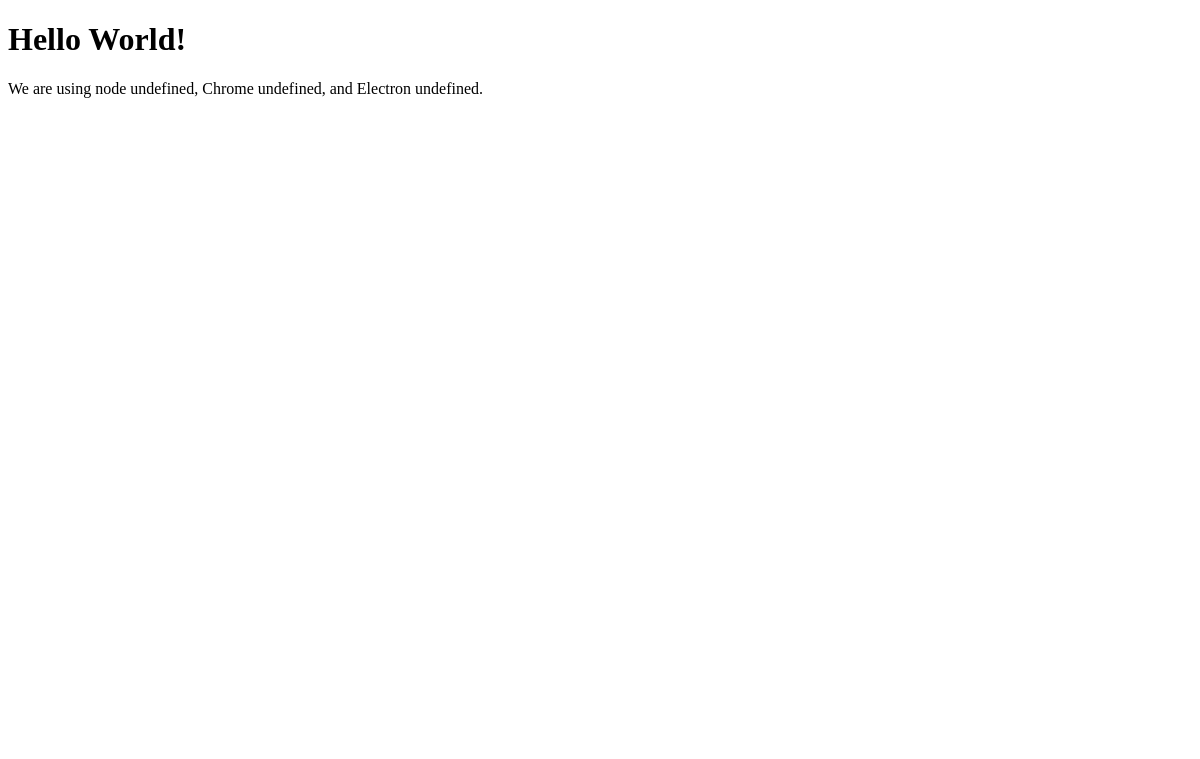
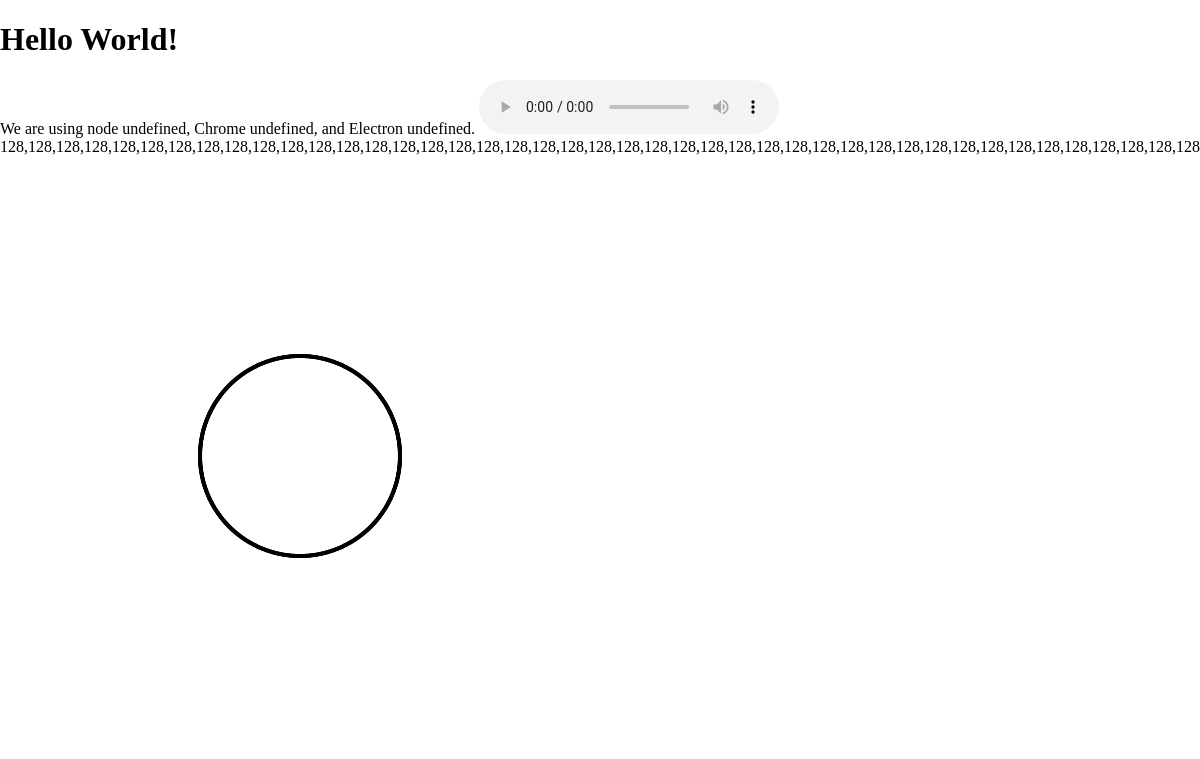
Before and after one commit to Groxot/musgo, an Electron app: page index.html in a window 800 px wide. Shown: the top 759 px of the page, 1200 px wide, since content can reach past the window. Drawn offline with Linux system fonts and the light colour scheme.

Commit message:
first eq

```diff
--- a/index.html
+++ b/index.html
@@ -3,11 +3,20 @@
   <head>
     <meta charset="UTF-8">
     <title>Hello World!</title>
+    <link rel="stylesheet" href="style.css">
+
   </head>
   <body>
     <h1>Hello World!</h1>
     We are using node <script>document.write(process.versions.node)</script>,
     Chrome <script>document.write(process.versions.chrome)</script>,
     and Electron <script>document.write(process.versions.electron)</script>.
+    <audio controls>
+      <source src="music/1.mp3" type="audio/mpeg">
+    Your browser does not support the audio element.
+    </audio>
+    <div id="color"></div>
+    <canvas id="canvas" width=600 height=600></canvas>
   </body>
+   <script src="lib/audio.js"></script>
 </html>
--- /dev/null
+++ b/lib/audio.js
@@ -0,0 +1,72 @@
+var audioCtx = new (window.AudioContext || window.webkitAudioContext)();
+var myAudio = document.querySelector('audio');
+var visual = document.querySelector('#color');
+// Create a MediaElementAudioSourceNode
+// Feed the HTMLMediaElement into it
+var source = audioCtx.createMediaElementSource(myAudio);
+
+// Create a gain node
+var analys = audioCtx.createAnalyser();
+
+analys.fftSize = 2048;
+var bufferLength = analys.frequencyBinCount;
+var dataArray = new Uint8Array(bufferLength);
+analys.getByteTimeDomainData(dataArray);
+
+///////
+var canvas=document.getElementById("canvas");
+var context=canvas.getContext("2d");
+
+var dotsPerCircle=1024;
+
+var interval=(Math.PI*2)/dotsPerCircle;
+var centerX=300;
+var centerY=300;
+var radius=100;
+
+
+///////
+
+(function() {
+  var requestAnimationFrame = window.requestAnimationFrame || window.mozRequestAnimationFrame ||
+                              window.webkitRequestAnimationFrame || window.msRequestAnimationFrame;
+  window.requestAnimationFrame = requestAnimationFrame;
+})();
+var a,b,c = 0;
+function step(timestamp) {
+
+   context.clearRect(0, 0,600,600);
+    analys.getByteTimeDomainData(dataArray);
+ //   for(var i=0;i<dataArray.length-2;i++){
+
+
+for(var i=0;i<dotsPerCircle;i++){
+
+    desiredRadianAngleOnCircle = interval*i;
+
+    //1
+        var x = centerX+radius*Math.cos( desiredRadianAngleOnCircle )*(128/dataArray[i]);
+        var y = centerY+radius*Math.sin( desiredRadianAngleOnCircle )*(128/dataArray[i]);
+
+     context.beginPath();
+     context.arc(x,y,2,0,Math.PI*2);
+     context.closePath();
+     context.fill();
+
+}
+ //   }
+     visual.innerHTML = dataArray;
+ //   visual.style.backgroundColor =  'rgb(' + [Math.round(a),Math.round(b),Math.round(c)].join(',') + ')';
+
+    requestAnimationFrame(step);
+
+}
+
+requestAnimationFrame(step);
+
+
+// connect the AudioBufferSourceNode to the gainNode
+// and the gainNode to the destination, so we can play the
+// music and adjust the volume using the mouse cursor
+source.connect(analys);
+analys.connect(audioCtx.destination);
--- /dev/null
+++ b/style.css
@@ -0,0 +1,9 @@
+body{
+
+   margin:0;
+   /* background-image: url(images/back.jpg); */
+   background-size: cover;
+}
+#color{
+
+}
```
Also changed, not shown: 1 other file.
